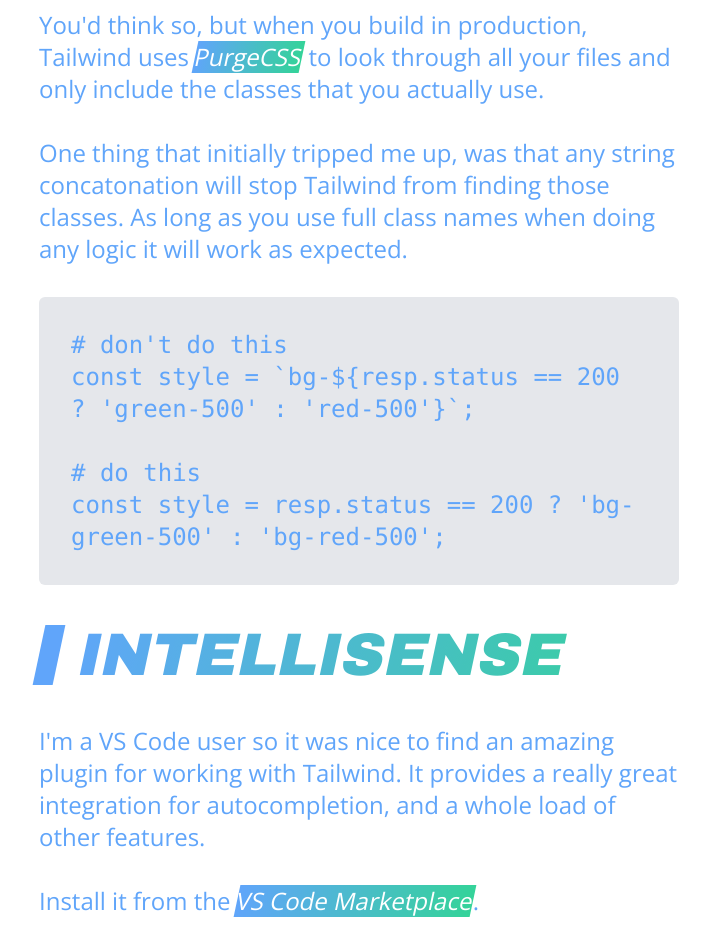
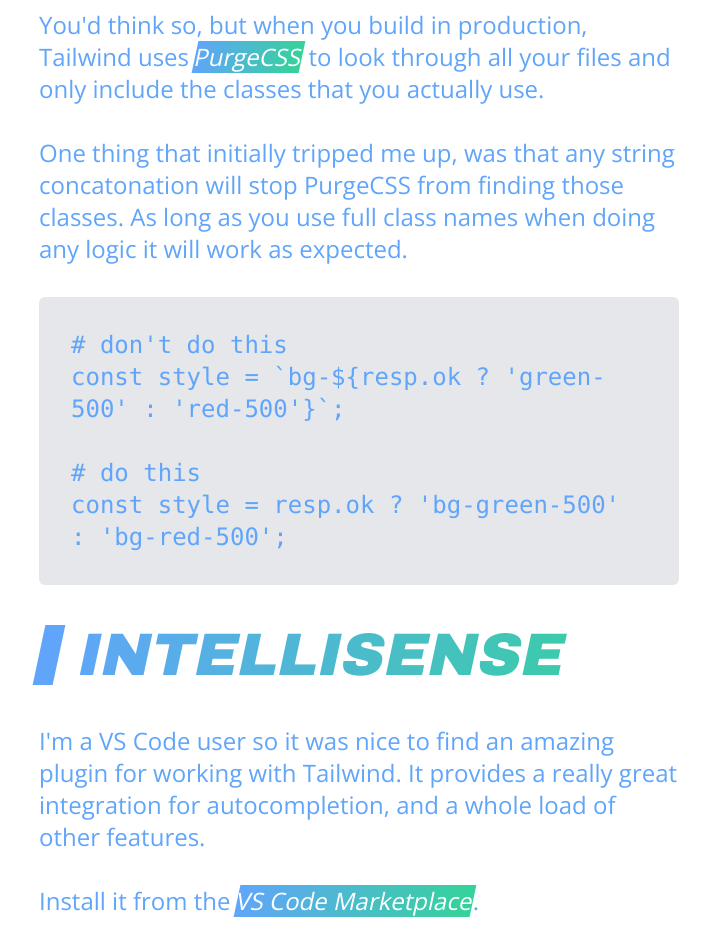
Before and after one commit to tommyp/tommyp.org, a Next.js app: page /flying-with-tailwind in a window 1280 px wide. Shown: the part 5420-6354 px from the top of the page, without its empty margins (281-991 px from the left). Built offline with nearby package versions, Linux system fonts and the light colour scheme; what tailwindcss-border-gradients would draw is missing.

Commit message:
more changes

```diff
--- a/pages/flying-with-tailwind.js
+++ b/pages/flying-with-tailwind.js
@@ -238,20 +238,20 @@
           </P>
           <P>
             One thing that initially tripped me up, was that any string
-            concatonation will stop Tailwind from finding those classes. As long
+            concatonation will stop PurgeCSS from finding those classes. As long
             as you use full class names when doing any logic it will work as
             expected.
           </P>
           <Code>
             # don&apos;t do this
             <br />
-            const style = &#96;bg-&#36;&#123;resp.status == 200 ? &apos;green-500&apos; :
+            const style = &#96;bg-&#36;&#123;resp.ok ? &apos;green-500&apos; :
             &apos;red-500&apos;&#125;&#96;;
             <br />
             <br />
             # do this
             <br />
-            const style = resp.status == 200 ? &apos;bg-green-500&apos; : &apos;bg-red-500&apos;;
+            const style = resp.ok ? &apos;bg-green-500&apos; : &apos;bg-red-500&apos;;
           </Code>
         </Section>
         <H2>IntelliSense</H2>
```
